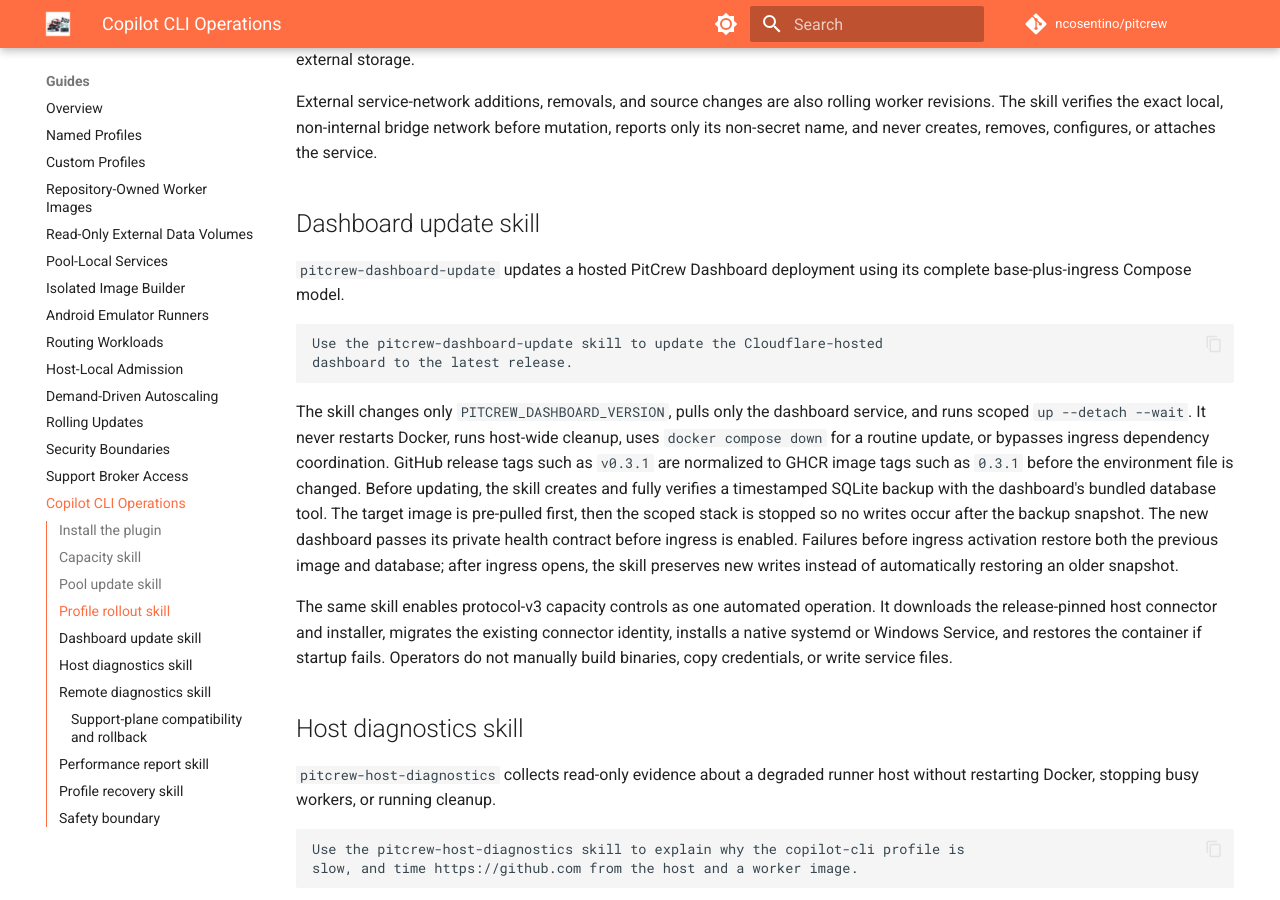
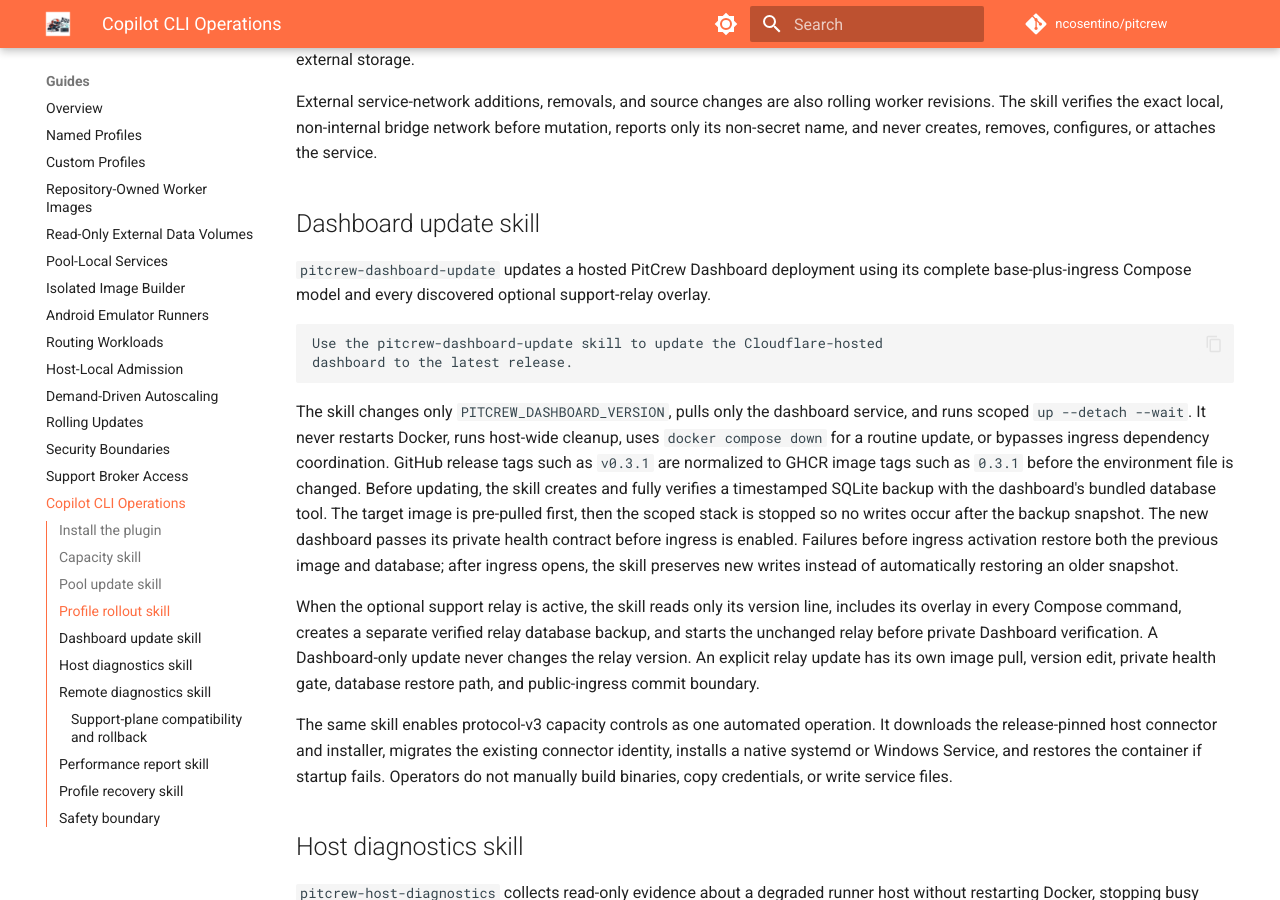
Before and after one commit to ncosentino/pitcrew, an MkDocs documentation site: the page built from docs/guides/copilot-operations.md, in a window 1280 px wide and 900 px high, scrolled down 2178 px. Built offline with MkDocs 1.6.1 and Material for MkDocs 9.7.7, drawn with Linux system fonts in a browser that asks for light colours; comment, search, counter and statistics services are not loaded.

Commit message:
feat(plugin): preserve hosted relay lifecycle (#146)
Teach dashboard updates to discover optional relay overlays, preserve independent versions, back up both SQLite stores, and roll back private failures safely. Advance pitcrew-operations to 1.13.0.

Co-authored-by: Copilot <223556219+Copilot@users.noreply.github.com>

Copilot-Session: 8be74dfa-19df-4e6f-9a70-45df41548b12

````diff
--- a/docs/guides/copilot-operations.md
+++ b/docs/guides/copilot-operations.md
@@ -124,7 +124,8 @@ creates, removes, configures, or attaches the service.
 ## Dashboard update skill
 
 `pitcrew-dashboard-update` updates a hosted PitCrew Dashboard deployment using
-its complete base-plus-ingress Compose model.
+its complete base-plus-ingress Compose model and every discovered optional
+support-relay overlay.
 
 ```text
 Use the pitcrew-dashboard-update skill to update the Cloudflare-hosted
@@ -143,6 +144,13 @@ backup snapshot. The new dashboard passes its private health contract before
 ingress is enabled. Failures before ingress activation restore both the previous
 image and database; after ingress opens, the skill preserves new writes instead
 of automatically restoring an older snapshot.
+
+When the optional support relay is active, the skill reads only its version
+line, includes its overlay in every Compose command, creates a separate verified
+relay database backup, and starts the unchanged relay before private Dashboard
+verification. A Dashboard-only update never changes the relay version. An
+explicit relay update has its own image pull, version edit, private health gate,
+database restore path, and public-ingress commit boundary.
 
 The same skill enables protocol-v3 capacity controls as one automated
 operation. It downloads the release-pinned host connector and installer,
````
Also changed, not shown: plugins/pitcrew-operations/skills/pitcrew-dashboard-update/SKILL.md (+84 -7 lines), 3 other files.
